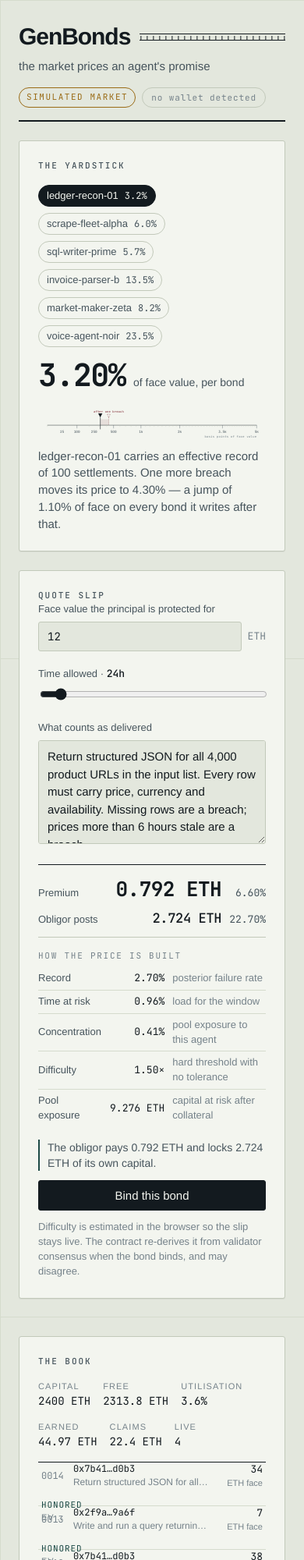
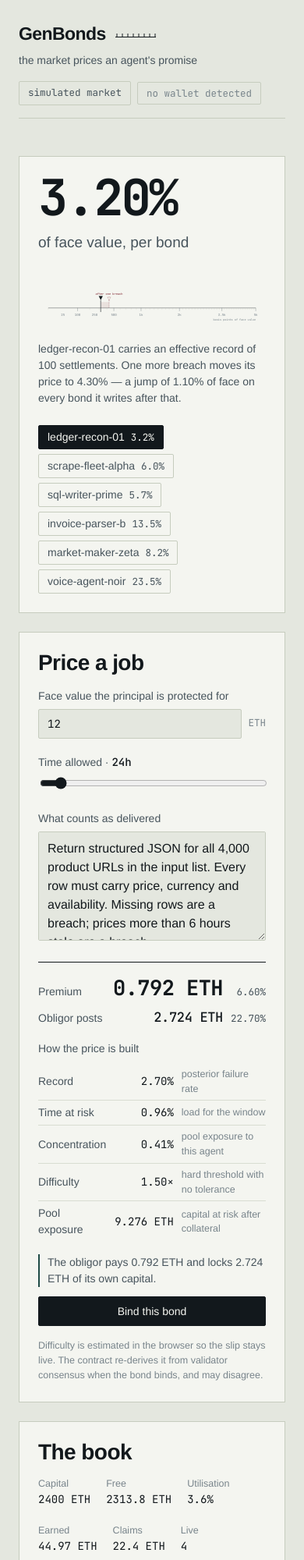
Before and after one commit to rundem01/gen-bonds, a website built with Vite: page index.html in a window 390 px wide. Shown: the top 2000 px of the page at 78% size. Built offline with nearby package versions, Linux system fonts and the light colour scheme; a web font is replaced by a local one.

Commit message:
Redesign: lead with the instrument, cut the template chrome

```diff
--- a/src/main.ts
+++ b/src/main.ts
@@ -428,7 +428,7 @@ function openBond(store: Store<AppState>, bond: Bond): void {
   dialog.innerHTML = `
     <form method="dialog" class="sheet">
       <header class="sheet__head">
-        <span class="eyebrow">Bond ${String(bond.id).padStart(4, "0")}</span>
+        <span class="sheet__bond">Bond ${String(bond.id).padStart(4, "0")}</span>
         <span class="stamp stamp--${bond.state}">${bond.state}</span>
       </header>
       <p class="sheet__criteria">${bond.criteria}</p>
@@ -504,16 +504,13 @@ function template(): string {
   <p class="notice" data-notice hidden></p>
 
   <section class="panel panel--instrument">
-    <div class="panel__head">
-      <h2 class="eyebrow">The yardstick</h2>
-      <div class="roster" data-roster></div>
-    </div>
     <div data-yardstick></div>
+    <div class="roster" data-roster></div>
   </section>
 
   <div class="grid">
     <section class="panel panel--slip">
-      <h2 class="eyebrow">Quote slip</h2>
+      <h2 class="panel__title">Price a job</h2>
 
       <label class="field">
         <span>Face value the principal is protected for</span>
@@ -565,7 +562,7 @@ function template(): string {
 
     <section class="panel panel--book">
       <div class="panel__head">
-        <h2 class="eyebrow">The book</h2>
+        <h2 class="panel__title">The book</h2>
         <dl class="stats stats--inline">
           <div><dt>Capital</dt><dd data-out="capital">—</dd></div>
           <div><dt>Free</dt><dd data-out="free">—</dd></div>
@@ -580,7 +577,7 @@ function template(): string {
   </div>
 
   <section class="panel panel--console">
-    <h2 class="eyebrow">What a bad day costs</h2>
+    <h2 class="panel__title">What a bad day costs</h2>
     <div data-risk></div>
   </section>
 
--- a/src/styles.css
+++ b/src/styles.css
@@ -1,27 +1,40 @@
 /*
   GenBonds — visual system.
 
-  The subject is underwriting, so the surface is an underwriting slip: cool
-  ledger paper, a faint ruled grid, ink-blue type, and stamps in the two colours
-  a syndicate actually uses — oxblood for a claim, deep green for a clean risk.
-  Every figure is monospaced, because in this product every figure is a price
-  and prices are read in columns.
+  The subject is underwriting, so the surface borrows from an underwriting
+  slip: cool ledger paper, ink-blue type, and marks in the two colours a
+  syndicate actually uses — oxblood for a claim, deep green for a clean risk.
+
+  One idea carries the page: the yardstick is an instrument, and the number it
+  reads is the product. It gets the scale, the width, and the only motion.
+  Everything else is apparatus and stays quiet.
+
+  Every figure is monospaced, because every figure here is a price and prices
+  are read in columns. Prose is never monospaced — that distinction is the
+  whole point of the pairing.
 */
 
 :root {
-  --ink: #131a1f;
-  --ink-soft: #46545c;
-  --ink-faint: #75828a;
-  --ledger: #e3e7dd;
-  --paper: #f3f5ef;
-  --rule: #c2c9ba;
-  --rule-soft: #d5dbcd;
-  --stamp: #7a1f2b;
-  --bind: #1d4a46;
-  --amber: #9a6b16;
+  --ink: #12181c;
+  --ink-2: #47545c;
+  --ink-3: #78848b;
+  --paper: #f4f5f0;
+  --ground: #e4e7df;
+  --rule: #c6ccbe;
+  --rule-2: #d8ddd1;
+  --claim: #7c1f2a;
+  --clean: #1e4b45;
+
+  /* Modular scale, 1.25. Sizes are named for their job, not their pixels. */
+  --t-reading: clamp(64px, 13vw, 148px);
+  --t-display: clamp(28px, 4vw, 40px);
+  --t-lead: 19px;
+  --t-body: 16px;
+  --t-small: 14px;
+  --t-fine: 12.5px;
 
   --space: 8px;
-  --radius: 3px;
+  --measure: 62ch;
 
   --display: "Familjen Grotesk", "Helvetica Neue", sans-serif;
   --figures: "JetBrains Mono", ui-monospace, SFMono-Regular, monospace;
@@ -37,24 +50,38 @@ html {
 
 body {
   margin: 0;
-  background-color: var(--ledger);
-  /* The slip's ruled grid. Fixed to the viewport so it reads as paper under
-     the content rather than as a texture on it. */
-  background-image:
-    linear-gradient(var(--rule-soft) 1px, transparent 1px),
-    linear-gradient(90deg, var(--rule-soft) 1px, transparent 1px);
-  background-size: 100% 32px, 32px 100%;
-  background-attachment: fixed;
+  background: var(--ground);
   color: var(--ink);
   font-family: var(--display);
-  font-size: 16px;
-  line-height: 1.45;
+  font-size: var(--t-body);
+  line-height: 1.5;
+  -webkit-font-smoothing: antialiased;
 }
 
 #app {
-  max-width: 1240px;
+  max-width: 1180px;
   margin: 0 auto;
-  padding: calc(var(--space) * 4) calc(var(--space) * 3) calc(var(--space) * 10);
+  padding: calc(var(--space) * 4) calc(var(--space) * 3) calc(var(--space) * 12);
+}
+
+/* Figures are tabular everywhere, without exception. */
+.yardstick__reading,
+.quote__value,
+.quote__bps,
+.chip__rate,
+.stats dd,
+.bond__id,
+.bond__obligor,
+.bond__face,
+.bond__rate,
+.bond__state,
+.breakdown td:first-of-type,
+.wallet,
+.mode,
+input[type="text"],
+input[type="url"] {
+  font-family: var(--figures);
+  font-variant-numeric: tabular-nums;
 }
 
 /* ------------------------------------------------------------- masthead */
@@ -66,8 +93,8 @@ body {
   gap: calc(var(--space) * 2);
   flex-wrap: wrap;
   padding-bottom: calc(var(--space) * 2);
-  border-bottom: 2px solid var(--ink);
-  margin-bottom: calc(var(--space) * 3);
+  margin-bottom: calc(var(--space) * 6);
+  border-bottom: 1px solid var(--rule);
 }
 
 .masthead__mark {
@@ -78,205 +105,159 @@ body {
 }
 
 .wordmark {
-  font-size: clamp(30px, 5vw, 44px);
+  font-size: 23px;
   font-weight: 700;
-  letter-spacing: -0.035em;
+  letter-spacing: -0.025em;
   line-height: 1;
 }
 
+/* The wordmark's rule reads as a measuring edge, which is the whole metaphor.
+   It is the one ornamental mark on the page and it earns its place. */
 .wordmark__rule {
-  flex: 1 1 40px;
-  min-width: 40px;
-  height: 9px;
-  border-top: 1px solid var(--ink);
+  width: 52px;
+  height: 8px;
+  align-self: center;
   border-bottom: 1px solid var(--ink);
-  background-image: repeating-linear-gradient(90deg, var(--ink) 0 1px, transparent 1px 8px);
+  background-image: repeating-linear-gradient(90deg, var(--ink) 0 1px, transparent 1px 7px);
   background-position: bottom;
   background-repeat: repeat-x;
-  background-size: 8px 5px;
-  align-self: center;
+  background-size: 7px 4px;
 }
 
 .tagline {
-  font-size: 15px;
-  color: var(--ink-soft);
+  font-size: var(--t-small);
+  color: var(--ink-2);
 }
 
-.mode {
-  font-family: var(--figures);
-  font-size: 11px;
-  text-transform: uppercase;
-  letter-spacing: 0.14em;
-  padding: 4px 9px;
-  border: 1px solid currentColor;
-  border-radius: 999px;
-  color: var(--amber);
+.masthead__actions {
+  display: flex;
+  align-items: center;
+  gap: var(--space);
+}
+
+.mode,
+.wallet {
+  font-size: var(--t-fine);
+  padding: 5px 11px;
+  border: 1px solid var(--rule);
+  border-radius: 2px;
+  background: transparent;
+  color: var(--ink-2);
 }
 
 .mode[data-tone="live"] {
-  color: var(--bind);
+  border-color: var(--clean);
+  color: var(--clean);
 }
 
-/* ---------------------------------------------------------------- panels */
-
-.panel {
-  background: var(--paper);
-  border: 1px solid var(--rule);
-  border-radius: var(--radius);
-  padding: calc(var(--space) * 3);
-  box-shadow: 0 1px 0 rgba(19, 26, 31, 0.06);
-}
-
-.panel + .panel,
-.grid {
-  margin-top: calc(var(--space) * 3);
-}
-
-.panel__head {
-  display: flex;
-  align-items: center;
-  justify-content: space-between;
-  gap: calc(var(--space) * 2);
-  flex-wrap: wrap;
-  margin-bottom: calc(var(--space) * 2);
-}
-
-.eyebrow {
-  font-family: var(--figures);
-  font-size: 11px;
-  font-weight: 500;
-  text-transform: uppercase;
-  letter-spacing: 0.18em;
-  color: var(--ink-soft);
-  margin: 0;
-}
-
-.grid {
-  display: grid;
-  gap: calc(var(--space) * 3);
-  grid-template-columns: minmax(0, 5fr) minmax(0, 7fr);
-  align-items: start;
-}
-
-@media (max-width: 900px) {
-  .grid {
-    grid-template-columns: minmax(0, 1fr);
-  }
-}
-
-.muted {
-  color: var(--ink-faint);
-  font-size: 13px;
-  margin: calc(var(--space) * 1.5) 0 0;
-}
-
-/* ------------------------------------------------------------- yardstick */
-
-.roster {
-  display: flex;
-  gap: var(--space);
-  flex-wrap: wrap;
-}
-
-.chip {
-  display: flex;
-  align-items: baseline;
-  gap: 8px;
-  padding: 5px 10px;
-  background: transparent;
-  border: 1px solid var(--rule);
-  border-radius: 999px;
-  font-family: inherit;
-  font-size: 13px;
-  color: var(--ink-soft);
+.wallet {
   cursor: pointer;
   transition: border-color 120ms ease, color 120ms ease;
 }
 
-.chip:hover {
-  border-color: var(--ink-soft);
+.wallet:hover:not(:disabled) {
+  border-color: var(--ink);
   color: var(--ink);
 }
 
-.chip--on {
-  border-color: var(--ink);
-  background: var(--ink);
-  color: var(--paper);
+.wallet:disabled {
+  cursor: not-allowed;
+  color: var(--ink-3);
 }
 
-.chip__rate {
-  font-family: var(--figures);
-  font-size: 12px;
-  font-variant-numeric: tabular-nums;
+.wallet[data-tone="ok"] {
+  border-color: var(--clean);
+  color: var(--clean);
+}
+
+.wallet[data-tone="warn"] {
+  border-color: var(--claim);
+  color: var(--claim);
+}
+
+/* ------------------------------------------------------------ the hero */
+
+/* The instrument sits on its own chart paper. Confining the ruled grid to
+   this one surface makes it read as part of the instrument rather than as
+   wallpaper behind the whole page. */
+.panel--instrument {
+  background: var(--paper);
+  background-image:
+    linear-gradient(var(--rule-2) 1px, transparent 1px),
+    linear-gradient(90deg, var(--rule-2) 1px, transparent 1px);
+  background-size: 100% 28px, 28px 100%;
+  border: 1px solid var(--rule);
+  padding: calc(var(--space) * 5) calc(var(--space) * 4);
+  margin-bottom: calc(var(--space) * 3);
 }
 
 .yardstick__readout {
   display: flex;
   align-items: baseline;
-  gap: 10px;
+  gap: calc(var(--space) * 2);
   flex-wrap: wrap;
 }
 
 .yardstick__reading {
-  font-family: var(--figures);
-  font-size: clamp(40px, 8vw, 66px);
+  font-size: var(--t-reading);
   font-weight: 700;
-  letter-spacing: -0.04em;
-  font-variant-numeric: tabular-nums;
-  line-height: 1;
+  letter-spacing: -0.045em;
+  line-height: 0.88;
 }
 
 .yardstick__unit {
-  font-size: 14px;
-  color: var(--ink-soft);
+  font-size: var(--t-lead);
+  color: var(--ink-2);
+  max-width: 24ch;
 }
 
 .yardstick__rule {
   display: block;
   width: 100%;
   height: auto;
-  margin-top: calc(var(--space) * 1.5);
+  margin-top: calc(var(--space) * 4);
   overflow: visible;
 }
 
 .yardstick__baseline {
   stroke: var(--ink);
-  stroke-width: 1.5;
+  stroke-width: 1.25;
 }
 
 .yardstick__tick {
   stroke: var(--rule);
-  stroke-width: 1;
 }
 
 .yardstick__tick--major {
-  stroke: var(--ink-soft);
-  stroke-width: 1.25;
+  stroke: var(--ink-2);
+}
+
+.yardstick__label,
+.yardstick__axis-unit {
+  font-family: var(--figures);
+  fill: var(--ink-3);
+  font-size: 14px;
 }
 
 .yardstick__label {
-  fill: var(--ink-soft);
-  font-family: var(--figures);
-  font-size: 15px;
   text-anchor: middle;
 }
 
 .yardstick__axis-unit {
-  fill: var(--ink-faint);
-  font-family: var(--figures);
-  font-size: 13px;
   text-anchor: end;
-  letter-spacing: 0.08em;
+  font-size: 12px;
 }
 
 .yardstick__span {
-  fill: var(--stamp);
-  opacity: 0.1;
-  transition: x 480ms cubic-bezier(0.16, 1, 0.3, 1), width 480ms cubic-bezier(0.16, 1, 0.3, 1);
+  fill: var(--claim);
+  opacity: 0.09;
+  transition: x 520ms cubic-bezier(0.16, 1, 0.3, 1), width 520ms cubic-bezier(0.16, 1, 0.3, 1);
 }
 
+/* The needle is the only thing on the page that moves on its own, and it
+   moves because a value changed. */
 .yardstick__needle {
-  transition: transform 480ms cubic-bezier(0.16, 1, 0.3, 1);
+  transition: transform 520ms cubic-bezier(0.16, 1, 0.3, 1);
 }
 
 .yardstick__needle path {
@@ -290,33 +271,121 @@ body {
 
 .yardstick__needle--ghost path {
   fill: none;
-  stroke: var(--stamp);
+  stroke: var(--claim);
   stroke-width: 1.5;
   stroke-dasharray: 3 3;
 }
 
 .yardstick__needle--ghost line {
-  stroke: var(--stamp);
+  stroke: var(--claim);
   stroke-width: 1.5;
   stroke-dasharray: 3 4;
 }
 
 .yardstick__needle-label {
-  fill: var(--stamp);
+  fill: var(--claim);
   font-family: var(--figures);
-  font-size: 13px;
+  font-size: 12.5px;
   text-anchor: middle;
-  letter-spacing: 0.04em;
 }
 
 .yardstick__caption {
-  max-width: 74ch;
-  margin: calc(var(--space) * 1.5) 0 0;
-  font-size: 15px;
-  color: var(--ink-soft);
+  max-width: var(--measure);
+  margin: calc(var(--space) * 3) 0 0;
+  font-size: var(--t-small);
+  color: var(--ink-2);
 }
 
-/* ------------------------------------------------------------ quote slip */
+/* ---------------------------------------------------------------- chips */
+
+.roster {
+  display: flex;
+  gap: 6px;
+  flex-wrap: wrap;
+  margin-top: calc(var(--space) * 3);
+}
+
+.chip {
+  display: flex;
+  align-items: baseline;
+  gap: 8px;
+  padding: 6px 11px;
+  background: transparent;
+  border: 1px solid var(--rule);
+  border-radius: 2px;
+  font-family: inherit;
+  font-size: var(--t-small);
+  color: var(--ink-2);
+  cursor: pointer;
+  transition: border-color 120ms ease, color 120ms ease;
+}
+
+.chip:hover {
+  border-color: var(--ink-2);
+  color: var(--ink);
+}
+
+.chip--on {
+  border-color: var(--ink);
+  background: var(--ink);
+  color: var(--paper);
+}
+
+.chip__rate {
+  font-size: var(--t-fine);
+}
+
+/* --------------------------------------------------------------- panels */
+
+.panel {
+  background: var(--paper);
+  border: 1px solid var(--rule);
+  padding: calc(var(--space) * 3);
+}
+
+.panel__title {
+  font-size: var(--t-display);
+  font-weight: 700;
+  letter-spacing: -0.02em;
+  line-height: 1.1;
+  margin: 0 0 calc(var(--space) * 2);
+}
+
+.panel__head {
+  display: flex;
+  align-items: baseline;
+  justify-content: space-between;
+  gap: calc(var(--space) * 2);
+  flex-wrap: wrap;
+  margin-bottom: calc(var(--space) * 2);
+}
+
+.panel__head .panel__title {
+  margin-bottom: 0;
+}
+
+.grid {
+  display: grid;
+  gap: calc(var(--space) * 3);
+  grid-template-columns: minmax(0, 5fr) minmax(0, 7fr);
+  align-items: start;
+  margin-bottom: calc(var(--space) * 3);
+}
+
+@media (max-width: 900px) {
+  .grid {
+    grid-template-columns: minmax(0, 1fr);
+  }
+}
+
+.muted {
+  color: var(--ink-3);
+  font-size: var(--t-fine);
+  max-width: var(--measure);
+  margin: calc(var(--space) * 2) 0 0;
+}
+
+/* ------------------------------------------------------------ the slip */
 
 .field {
   display: block;
@@ -325,8 +394,8 @@ body {
 
 .field > span:first-child {
   display: block;
-  font-size: 13px;
-  color: var(--ink-soft);
+  font-size: var(--t-small);
+  color: var(--ink-2);
   margin-bottom: 6px;
 }
 
@@ -345,8 +414,8 @@ body {
 .field__row em {
   font-family: var(--figures);
   font-style: normal;
-  font-size: 13px;
-  color: var(--ink-faint);
+  font-size: var(--t-fine);
+  color: var(--ink-3);
 }
 
 input[type="text"],
@@ -354,19 +423,18 @@ input[type="url"],
 textarea {
   width: 100%;
   padding: 9px 11px;
-  background: var(--ledger);
+  background: var(--ground);
   border: 1px solid var(--rule);
-  border-radius: var(--radius);
-  font-family: var(--figures);
-  font-size: 14px;
+  border-radius: 2px;
+  font-size: var(--t-small);
   color: var(--ink);
-  resize: vertical;
 }
 
 textarea {
   font-family: var(--display);
-  font-size: 15px;
+  font-size: var(--t-body);
   line-height: 1.5;
+  resize: vertical;
 }
 
 input[type="range"] {
@@ -375,14 +443,13 @@ input[type="range"] {
 }
 
 :focus-visible {
-  outline: 2px solid var(--stamp);
+  outline: 2px solid var(--claim);
   outline-offset: 2px;
 }
 
 .quote {
   border-top: 1px solid var(--ink);
-  border-bottom: 1px solid var(--rule);
-  padding: calc(var(--space) * 1.5) 0;
+  padding-top: calc(var(--space) * 1.5);
   margin-bottom: calc(var(--space) * 2);
 }
 
@@ -399,15 +466,13 @@ input[type="range"] {
 
 .quote__label {
   flex: 1 1 auto;
-  font-size: 13px;
-  color: var(--ink-soft);
+  font-size: var(--t-small);
+  color: var(--ink-2);
 }
 
 .quote__value {
-  font-family: var(--figures);
-  font-size: 26px;
+  font-size: 27px;
   font-weight: 700;
-  font-variant-numeric: tabular-nums;
   letter-spacing: -0.02em;
 }
 
@@ -417,10 +482,8 @@ input[type="range"] {
 }
 
 .quote__bps {
-  font-family: var(--figures);
-  font-size: 13px;
-  color: var(--ink-soft);
-  font-variant-numeric: tabular-nums;
+  font-size: var(--t-fine);
+  color: var(--ink-2);
   min-width: 6ch;
   text-align: right;
 }
@@ -428,61 +491,61 @@ input[type="range"] {
 .breakdown {
   width: 100%;
   border-collapse: collapse;
-  font-size: 13px;
+  font-size: var(--t-small);
 }
 
 .breakdown caption {
   text-align: left;
-  font-family: var(--figures);
-  font-size: 11px;
-  text-transform: uppercase;
-  letter-spacing: 0.16em;
-  color: var(--ink-faint);
-  padding-bottom: 6px;
+  font-size: var(--t-small);
+  color: var(--ink-2);
+  padding-bottom: 8px;
 }
 
 .breakdown th {
   text-align: left;
   font-weight: 400;
-  color: var(--ink-soft);
+  color: var(--ink-2);
   padding: 5px 0;
 }
 
 .breakdown td {
   padding: 5px 0 5px 10px;
-  color: var(--ink-faint);
+  color: var(--ink-3);
+  font-size: var(--t-fine);
 }
 
 .breakdown td:first-of-type {
-  font-family: var(--figures);
-  font-variant-numeric: tabular-nums;
   color: var(--ink);
   text-align: right;
   white-space: nowrap;
+  font-size: var(--t-small);
 }
 
 .breakdown tr + tr th,
 .breakdown tr + tr td {
-  border-top: 1px solid var(--rule-soft);
+  border-top: 1px solid var(--rule-2);
 }
 
 .verdict {
   margin: calc(var(--space) * 2) 0 calc(var(--space) * 1.5);
   padding-left: 10px;
   border-left: 2px solid var(--rule);
-  font-size: 14px;
-  color: var(--ink-soft);
+  font-size: var(--t-small);
+  color: var(--ink-2);
+  max-width: var(--measure);
 }
 
 .verdict[data-tone="ok"] {
-  border-color: var(--bind);
+  border-color: var(--clean);
 }
+
 .verdict[data-tone="warn"] {
-  border-color: var(--amber);
+  border-color: var(--claim);
 }
+
 .verdict[data-tone="bad"] {
-  border-color: var(--stamp);
-  color: var(--stamp);
+  border-color: var(--claim);
+  color: var(--claim);
 }
 
 .button {
@@ -491,9 +554,9 @@ input[type="range"] {
   background: var(--ink);
   color: var(--paper);
   border: 1px solid var(--ink);
-  border-radius: var(--radius);
+  border-radius: 2px;
   font-family: inherit;
-  font-size: 15px;
+  font-size: var(--t-small);
   cursor: pointer;
   transition: background 120ms ease;
 }
@@ -504,7 +567,7 @@ input[type="range"] {
 
 .button:disabled {
   background: transparent;
-  color: var(--ink-faint);
+  color: var(--ink-3);
   border-color: var(--rule);
   cursor: not-allowed;
 }
@@ -515,14 +578,14 @@ input[type="range"] {
 
 .button--quiet {
   background: transparent;
-  color: var(--ink-soft);
+  color: var(--ink-2);
   border-color: var(--rule);
 }
 
-/* ------------------------------------------------------------------ book */
+/* ------------------------------------------------------------- the book */
 
 .book {
-  height: 470px;
+  height: 452px;
   overflow-y: auto;
   position: relative;
   border-top: 1px solid var(--ink);
@@ -542,19 +605,18 @@ input[type="range"] {
   gap: calc(var(--space) * 1.5);
   height: 56px;
   padding: 0 4px;
-  border-bottom: 1px solid var(--rule-soft);
+  border-bottom: 1px solid var(--rule-2);
   cursor: pointer;
-  font-size: 13px;
+  font-size: var(--t-small);
 }
 
 .bond:hover {
-  background: var(--ledger);
+  background: var(--ground);
 }
 
 .bond__id {
-  font-family: var(--figures);
-  font-size: 12px;
-  color: var(--ink-faint);
+  font-size: var(--t-fine);
+  color: var(--ink-3);
 }
 
 .bond__party {
@@ -564,13 +626,12 @@ input[type="range"] {
 }
 
 .bond__obligor {
-  font-family: var(--figures);
-  font-size: 12px;
+  font-size: var(--t-fine);
 }
 
 .bond__criteria {
-  color: var(--ink-faint);
-  font-size: 12px;
+  color: var(--ink-3);
+  font-size: var(--t-fine);
   white-space: nowrap;
   overflow: hidden;
   text-overflow: ellipsis;
@@ -581,8 +642,6 @@ input[type="range"] {
 .bond__state {
   display: flex;
   flex-direction: column;
-  font-family: var(--figures);
-  font-variant-numeric: tabular-nums;
   text-align: right;
 }
 
@@ -592,26 +651,26 @@ input[type="range"] {
   font-family: var(--display);
   font-style: normal;
   font-size: 11px;
-  color: var(--ink-faint);
+  color: var(--ink-3);
   white-space: nowrap;
   overflow: hidden;
   text-overflow: ellipsis;
 }
 
 .bond__state {
-  text-transform: uppercase;
-  font-size: 11px;
-  letter-spacing: 0.08em;
+  font-size: var(--t-fine);
 }
 
 .bond--honored .bond__state {
-  color: var(--bind);
+  color: var(--clean);
 }
+
 .bond--breached .bond__state {
-  color: var(--stamp);
+  color: var(--claim);
 }
+
 .bond--disputed .bond__state {
-  color: var(--amber);
+  color: var(--ink-2);
 }
 
 @media (max-width: 620px) {
@@ -623,12 +682,12 @@ input[type="range"] {
   }
 }
 
-/* --------------------------------------------------------------- console */
+/* -------------------------------------------------------------- console */
 
 .stats {
   display: flex;
   flex-wrap: wrap;
-  gap: calc(var(--space) * 2);
+  gap: calc(var(--space) * 2.5);
   margin: 0;
 }
 
@@ -638,29 +697,25 @@ input[type="range"] {
 }
 
 .stats dt {
-  font-size: 11px;
-  color: var(--ink-faint);
-  text-transform: uppercase;
-  letter-spacing: 0.1em;
+  font-size: var(--t-fine);
+  color: var(--ink-3);
 }
 
 .stats dd {
   margin: 0;
-  font-family: var(--figures);
-  font-size: 14px;
-  font-variant-numeric: tabular-nums;
+  font-size: var(--t-small);
 }
 
 .stats dd[data-tone="ok"] {
-  color: var(--bind);
+  color: var(--clean);
 }
+
 .stats dd[data-tone="bad"] {
-  color: var(--stamp);
+  color: var(--claim);
 }
 
 .stats--risk {
-  margin-top: calc(var(--space) * 2);
-  gap: calc(var(--space) * 3);
+  margin-top: calc(var(--space) * 2.5);
 }
 
 .hist {
@@ -676,47 +731,47 @@ input[type="range"] {
   flex: 1 1 0;
   min-height: 1px;
   background: var(--ink);
-  opacity: 0.82;
+  opacity: 0.8;
 }
 
 .hist__bar:hover {
-  background: var(--stamp);
+  background: var(--claim);
   opacity: 1;
 }
 
-/* ---------------------------------------------------------------- notice */
+/* --------------------------------------------------------------- notice */
 
 .notice {
   margin: 0 0 calc(var(--space) * 3);
   padding: 10px 14px;
   border-left: 3px solid var(--ink);
   background: var(--paper);
-  font-size: 14px;
+  font-size: var(--t-small);
+  max-width: var(--measure);
 }
 
 .notice[data-tone="ok"] {
-  border-color: var(--bind);
-}
-.notice[data-tone="warn"] {
-  border-color: var(--amber);
-}
-.notice[data-tone="bad"] {
-  border-color: var(--stamp);
+  border-color: var(--clean);
 }
 
-/* ---------------------------------------------------------------- dialog */
+.notice[data-tone="warn"],
+.notice[data-tone="bad"] {
+  border-color: var(--claim);
+}
+
+/* --------------------------------------------------------------- dialog */
 
 .dialog {
   width: min(560px, calc(100vw - 32px));
   padding: 0;
   border: 1px solid var(--ink);
-  border-radius: var(--radius);
+  border-radius: 2px;
   background: var(--paper);
   color: var(--ink);
 }
 
 .dialog::backdrop {
-  background: rgba(19, 26, 31, 0.4);
+  background: rgba(18, 24, 28, 0.42);
 }
 
 .sheet {
@@ -730,39 +785,42 @@ input[type="range"] {
   margin-bottom: calc(var(--space) * 2);
 }
 
+.sheet__bond {
+  font-family: var(--figures);
+  font-size: var(--t-small);
+  color: var(--ink-2);
+}
+
+/* A settled bond gets stamped, the way a slip does. */
 .stamp {
   font-family: var(--figures);
-  font-size: 12px;
-  text-transform: uppercase;
-  letter-spacing: 0.16em;
+  font-size: var(--t-fine);
   padding: 4px 10px;
   border: 2px solid currentColor;
   border-radius: 2px;
   transform: rotate(-3deg);
-  color: var(--ink-soft);
+  color: var(--ink-2);
 }
 
 .stamp--honored {
-  color: var(--bind);
+  color: var(--clean);
 }
+
 .stamp--breached {
-  color: var(--stamp);
-}
-.stamp--disputed {
-  color: var(--amber);
+  color: var(--claim);
 }
 
 .sheet__criteria {
   margin: 0 0 calc(var(--space) * 2);
   padding: calc(var(--space) * 1.5);
-  background: var(--ledger);
+  background: var(--ground);
   border-left: 2px solid var(--rule);
-  font-size: 14px;
+  font-size: var(--t-small);
 }
 
 .sheet__verdict {
-  font-size: 14px;
-  color: var(--ink-soft);
+  font-size: var(--t-small);
+  color: var(--ink-2);
 }
 
 .sheet__foot {
@@ -782,45 +840,3 @@ input[type="range"] {
     transition-duration: 0.01ms !important;
   }
 }
-
-/* ------------------------------------------------------------- wallet */
-
-.masthead__actions {
-  display: flex;
-  align-items: center;
-  gap: var(--space);
-}
-
-.wallet {
-  font-family: var(--figures);
-  font-size: 11px;
-  text-transform: lowercase;
-  letter-spacing: 0.08em;
-  padding: 5px 11px;
-  border: 1px solid var(--rule);
-  border-radius: 999px;
-  background: transparent;
-  color: var(--ink-soft);
-  cursor: pointer;
-  transition: border-color 120ms ease, color 120ms ease;
-}
-
-.wallet:hover:not(:disabled) {
-  border-color: var(--ink);
-  color: var(--ink);
-}
-
-.wallet:disabled {
-  cursor: not-allowed;
-  color: var(--ink-faint);
-}
-
-.wallet[data-tone="ok"] {
-  border-color: var(--bind);
-  color: var(--bind);
-}
-
-.wallet[data-tone="warn"] {
-  border-color: var(--amber);
-  color: var(--amber);
-}
--- a/src/ui/yardstick.ts
+++ b/src/ui/yardstick.ts
@@ -15,8 +15,8 @@ import { PREMIUM_CAP_BPS } from "../core/pricing.ts";
 
 const TICKS = [25, 100, 250, 500, 1000, 2000, 3500, 5000];
 const W = 1000;
-const H = 168;
-const PAD = 40;
+const H = 190;
+const PAD = 44;
 
 /** Square-root scale: cheap risk is where the resolution is needed. */
 function x(bps: number): number {
@@ -58,7 +58,7 @@ export class Yardstick {
       return el;
     };
 
-    const baseline = H - 58;
+    const baseline = H - 64;
 
     // The shaded span between today's price and the post-breach price.
     this.#span = make("rect", {
```
Also changed, not shown: PITCH.md (+2 -2 lines), SUBMISSION.md (+3 -3 lines).
